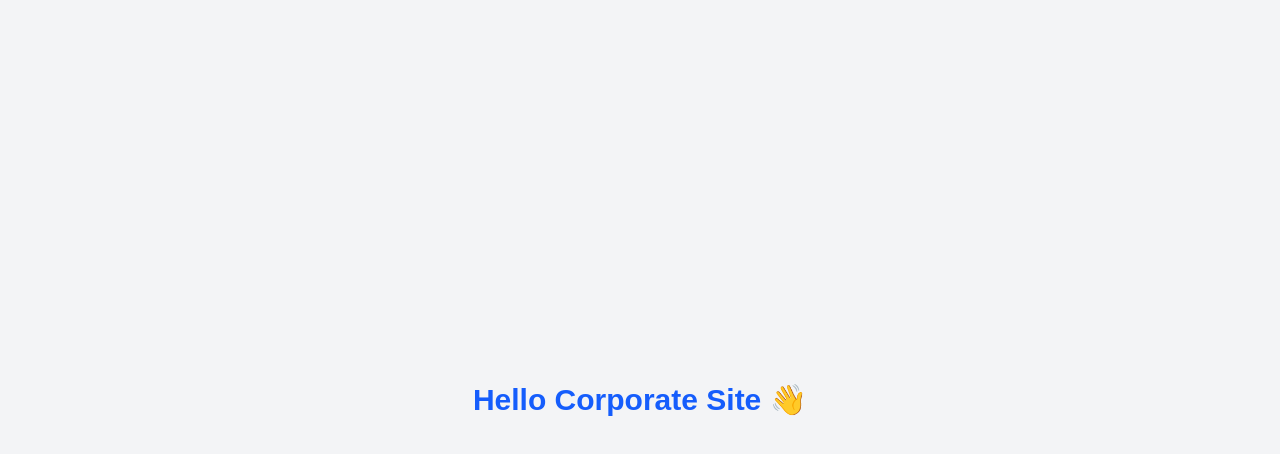
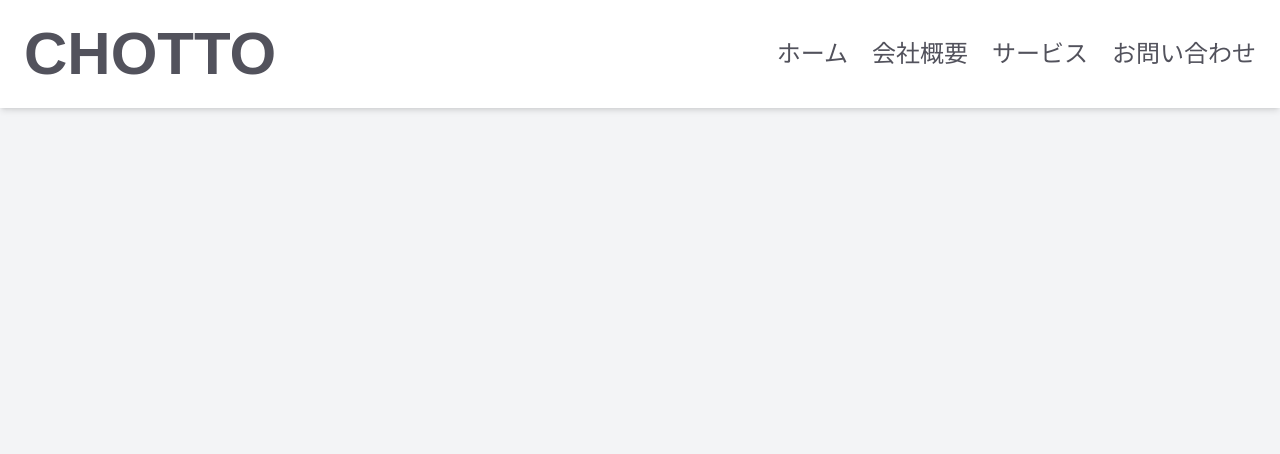
Before and after one commit to STHEXA/corporate-site-0713, a Next.js app: page / in a window 1280 px wide. Shown: the top 454 px of the page. Built offline with nearby package versions, Linux system fonts and the light colour scheme.

Commit message:
header作成

```diff
--- a/src/app/page.tsx
+++ b/src/app/page.tsx
@@ -1,9 +1,9 @@
+import Header from "@/components/Header";
+
 export default function Home() {
   return (
     <main className="flex min-h-screen items-center justify-center bg-gray-100">
-      <h1 className="text-3xl font-bold text-blue-600">
-        Hello Corporate Site 👋
-      </h1>
+      <Header />
     </main>
   );
 }
--- a/src/components/Header.tsx
+++ b/src/components/Header.tsx
@@ -0,0 +1,45 @@
+export default function Header() {
+  return (
+    <header className="fixed top-0 left-0 z-50 w-full shadow-md bg-white p-6">
+      <div className="flex items-center justify-between">
+        <h1 className="text-6xl font-bold text-zinc-600">CHOTTO</h1>
+        <nav>
+          <ul className="flex items-center gap-6">
+            <li>
+              <a
+                href="#hero"
+                className="text-zinc-600 text-2xl transition-opacity ease-in-out duration-75 hover:opacity-60"
+              >
+                ホーム
+              </a>
+            </li>
+            <li>
+              <a
+                href="#about"
+                className="text-zinc-600 text-2xl transition-opacity ease-in-out duration-75 hover:opacity-60"
+              >
+                会社概要
+              </a>
+            </li>
+            <li>
+              <a
+                href="#services"
+                className="text-zinc-600 text-2xl transition-opacity ease-in-out duration-75 hover:opacity-60"
+              >
+                サービス
+              </a>
+            </li>
+            <li>
+              <a
+                href="#contact"
+                className="text-zinc-600 text-2xl transition-opacity ease-in-out duration-75 hover:opacity-60"
+              >
+                お問い合わせ
+              </a>
+            </li>
+          </ul>
+        </nav>
+      </div>
+    </header>
+  );
+}
```
